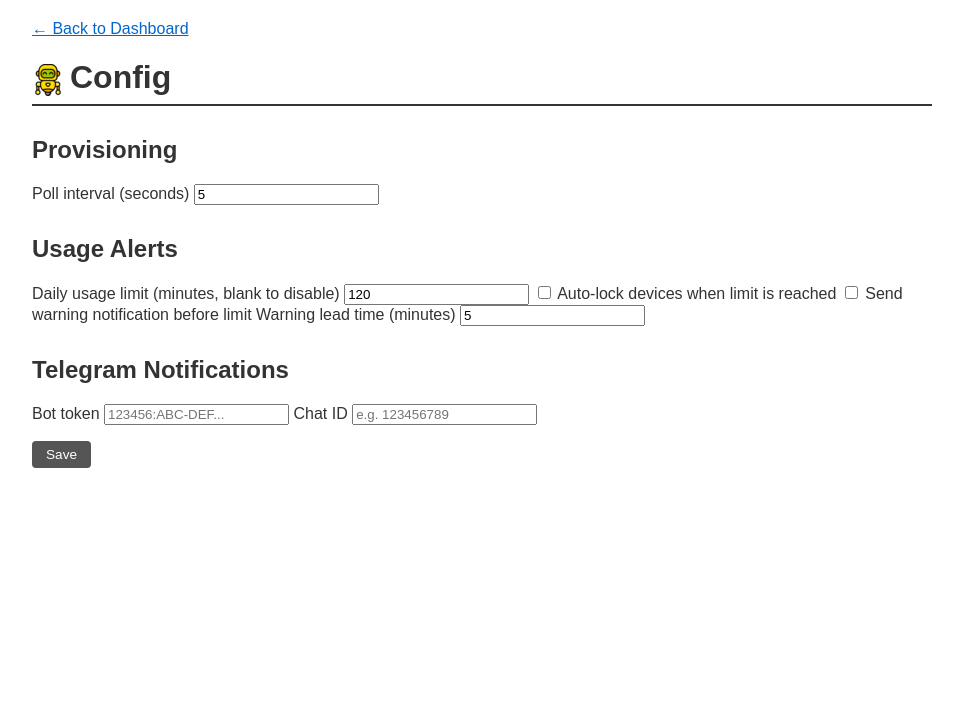
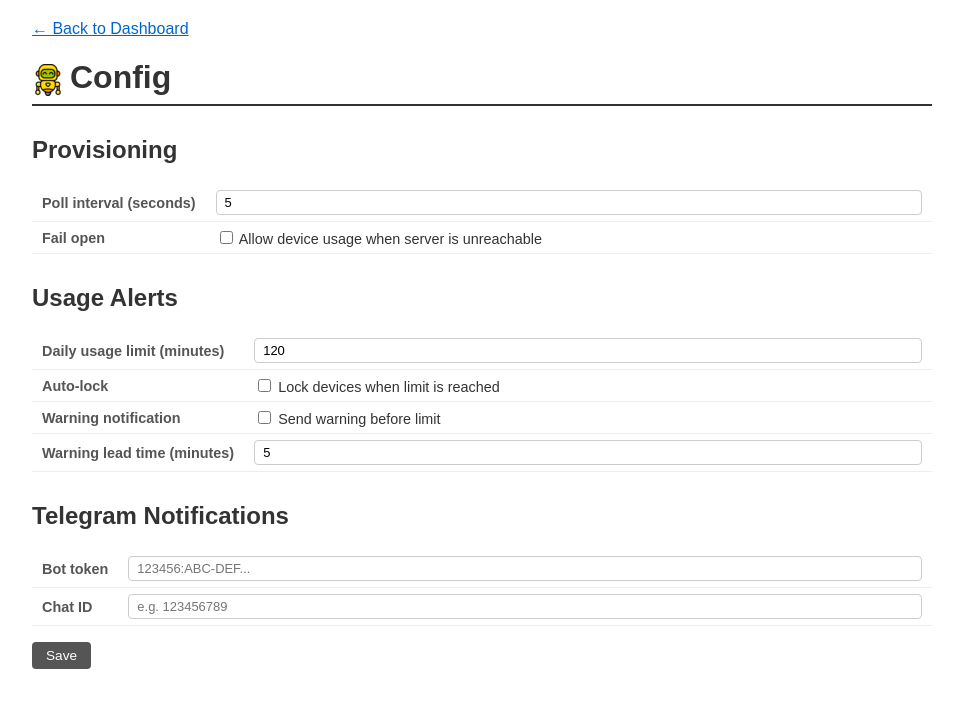
Before and after one commit to nicolasbrailo/NannyGodmin, a Flask app: page /config in a window 1280 px wide. Shown: the top 708 px of the page, without its empty margins (158-1121 px from the left). Run offline with Flask 3, Linux system fonts and the light colour scheme; data that the repository does not hold is empty.

Commit message:
Implement fail open/close

```diff
--- a/server/app.py
+++ b/server/app.py
@@ -26,6 +26,7 @@ CONFIG_DEFAULTS = {
     "poll_interval_secs": 5,
     "daily_limit_mins": 120,
     "auto_lock": False,
+    "fail_open": False,
     "warning_enabled": False,
     "warning_mins": 5,
     "telegram_bot_token": None,
@@ -44,7 +45,7 @@ def _load_config():
 
 
 def _provision_config(config):
-    return {"poll_interval_secs": config["poll_interval_secs"]}
+    return {"poll_interval_secs": config["poll_interval_secs"], "fail_open": config["fail_open"]}
 
 
 def _alert_config(config):
@@ -230,6 +231,9 @@ def config_save():
     auto_lock = request.form.get("auto_lock")
     db.set_config(conn, "auto_lock", auto_lock == "on")
 
+    fail_open = request.form.get("fail_open")
+    db.set_config(conn, "fail_open", fail_open == "on")
+
     warning_enabled = request.form.get("warning_enabled")
     db.set_config(conn, "warning_enabled", warning_enabled == "on")
 
@@ -243,7 +247,9 @@ def config_save():
     telegram_chat_id = request.form.get("telegram_chat_id", "").strip()
     db.set_config(conn, "telegram_chat_id", telegram_chat_id or None)
 
-    device.configure_alerts(_alert_config(_load_config()))
+    config = _load_config()
+    device.configure_alerts(_alert_config(config))
+    device.push_provisioning_config(conn, _provision_config(config))
     return redirect(url_for("config_page"))
 
 
--- a/server/static/style.css
+++ b/server/static/style.css
@@ -69,6 +69,12 @@ section img { max-width: 100%; border: 1px solid #ddd; border-radius: 4px; }
 figure { margin: 30px 0; }
 figure img { border: 8px solid #fff; box-shadow: 0 2px 8px rgba(0,0,0,0.15); }
 
+/* Config table */
+.config-table td:first-child { white-space: nowrap; width: 1%; font-weight: bold; color: #555; }
+.config-table td:last-child { width: 100%; }
+.config-table input[type=number],
+.config-table input[type=text] { width: 100%; box-sizing: border-box; padding: 4px 8px; border: 1px solid #ccc; border-radius: 4px; font-size: 0.9em; }
+
 /* Mobile: stack device info + controls on two lines */
 @media (max-width: 600px) {
     .device-row { gap: 6px; padding: 10px 12px; }
--- a/server/templates/config.html
+++ b/server/templates/config.html
@@ -13,38 +13,48 @@
 
     <form action="{{ url_for('config_save') }}" method="post">
         <h2>Provisioning</h2>
-        <label>
-            Poll interval (seconds)
-            <input type="number" name="poll_interval_secs" value="{{ config.poll_interval_secs }}" min="1">
-        </label>
+        <table class="config-table">
+            <tr>
+                <td>Poll interval (seconds)</td>
+                <td><input type="number" name="poll_interval_secs" value="{{ config.poll_interval_secs }}" min="1"></td>
+            </tr>
+            <tr>
+                <td>Fail open</td>
+                <td><label><input type="checkbox" name="fail_open" {{ 'checked' if config.fail_open }}> Allow device usage when server is unreachable</label></td>
+            </tr>
+        </table>
 
         <h2>Usage Alerts</h2>
-        <label>
-            Daily usage limit (minutes, blank to disable)
-            <input type="number" name="daily_limit_mins" value="{{ config.daily_limit_mins if config.daily_limit_mins is not none else '' }}" min="1">
-        </label>
-        <label>
-            <input type="checkbox" name="auto_lock" {{ 'checked' if config.auto_lock }}>
-            Auto-lock devices when limit is reached
-        </label>
-        <label>
-            <input type="checkbox" name="warning_enabled" {{ 'checked' if config.warning_enabled }}>
-            Send warning notification before limit
-        </label>
-        <label>
-            Warning lead time (minutes)
-            <input type="number" name="warning_mins" value="{{ config.warning_mins }}" min="1">
-        </label>
+        <table class="config-table">
+            <tr>
+                <td>Daily usage limit (minutes)</td>
+                <td><input type="number" name="daily_limit_mins" value="{{ config.daily_limit_mins if config.daily_limit_mins is not none else '' }}" min="1" placeholder="blank to disable"></td>
+            </tr>
+            <tr>
+                <td>Auto-lock</td>
+                <td><label><input type="checkbox" name="auto_lock" {{ 'checked' if config.auto_lock }}> Lock devices when limit is reached</label></td>
+            </tr>
+            <tr>
+                <td>Warning notification</td>
+                <td><label><input type="checkbox" name="warning_enabled" {{ 'checked' if config.warning_enabled }}> Send warning before limit</label></td>
+            </tr>
+            <tr>
+                <td>Warning lead time (minutes)</td>
+                <td><input type="number" name="warning_mins" value="{{ config.warning_mins }}" min="1"></td>
+            </tr>
+        </table>
 
         <h2>Telegram Notifications</h2>
-        <label>
-            Bot token
-            <input type="text" name="telegram_bot_token" value="{{ config.telegram_bot_token or '' }}" placeholder="123456:ABC-DEF...">
-        </label>
-        <label>
-            Chat ID
-            <input type="text" name="telegram_chat_id" value="{{ config.telegram_chat_id or '' }}" placeholder="e.g. 123456789">
-        </label>
+        <table class="config-table">
+            <tr>
+                <td>Bot token</td>
+                <td><input type="text" name="telegram_bot_token" value="{{ config.telegram_bot_token or '' }}" placeholder="123456:ABC-DEF..."></td>
+            </tr>
+            <tr>
+                <td>Chat ID</td>
+                <td><input type="text" name="telegram_chat_id" value="{{ config.telegram_chat_id or '' }}" placeholder="e.g. 123456789"></td>
+            </tr>
+        </table>
 
         <div style="margin-top:16px">
             <button type="submit" class="btn-details">Save</button>
--- a/server/usage_tracking.py
+++ b/server/usage_tracking.py
@@ -84,7 +84,7 @@ def _get_tracker(conn, device_id):
 
 def _notify_threshold(device_id, device_name, usage_mins, threshold_mins):
     """Notify that a device has exceeded its daily usage threshold."""
-    msg = (f"Device '{device_name}' ({device_id[:8]}...) reached "
+    msg = (f"'{device_name}' reached "
            f"{usage_mins:.0f}min usage (threshold: {threshold_mins}min)")
     print(f"[ALERT] {datetime.now().strftime('%H:%M:%S')} — {msg}")
 
```
Also changed, not shown: server/TODO.md (+3 -1 lines), server/device.py (+9 -1 lines), 3 other files.
